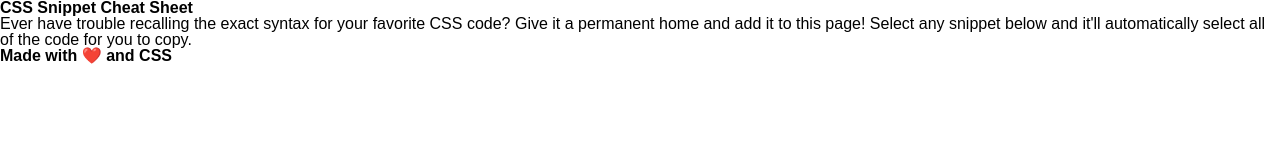
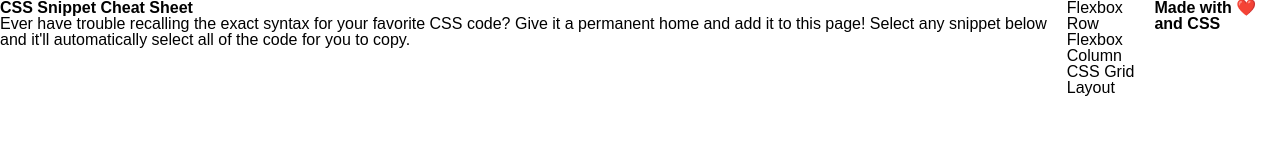
Before and after one commit to Darxmarx/min-project-css-cheat-sheet, a plain HTML site: page index.html in a window 1280 px wide. Drawn offline with Linux system fonts and the light colour scheme.

Commit message:
add body flex and basis for main code snippet sections

```diff
--- a/assets/css/styles.css
+++ b/assets/css/styles.css
@@ -0,0 +1,17 @@
+:root {
+
+}
+
+body {
+    font-size: normal;
+    display: flex;
+    justify-content: flex-start;
+}
+
+@media screen and (max-width: 992px) {
+
+}
+
+@media screen and (max-width: 768px) {
+
+}
--- a/index.html
+++ b/index.html
@@ -11,18 +11,31 @@
 
 <body>
     <header>
-    <h1>CSS Snippet Cheat Sheet</h1>
-    <p>
-       Ever have trouble recalling the exact syntax for your favorite CSS code? Give it a permanent home and add it to this page! Select any snippet below and it'll automatically select all of the code for you to copy.
-    </p>
+        <h1>CSS Snippet Cheat Sheet</h1>
+        <p>
+            Ever have trouble recalling the exact syntax for your favorite CSS code? Give it a permanent home and add it to this page! Select any snippet below and it'll automatically select all of the code for you to copy.
+        </p>
     </header>
+
+    <main>
+        <section class="small-snippet">
+            <header>Flexbox Row</header>
+        </section>
+        <section class="small-snippet">
+            <header>Flexbox Column</header>
+        </section>
+        <section class="small-snippet">
+            <header>CSS Grid Layout</header>
+        </section>
+
+    </main>
 
 
 
 </body>
+
 <footer>
-    <h6>
-        Made with ❤️ and CSS
-    </h6>
+    <h6>Made with ❤️ and CSS</h6>
 </footer>
+
 </html>
```
